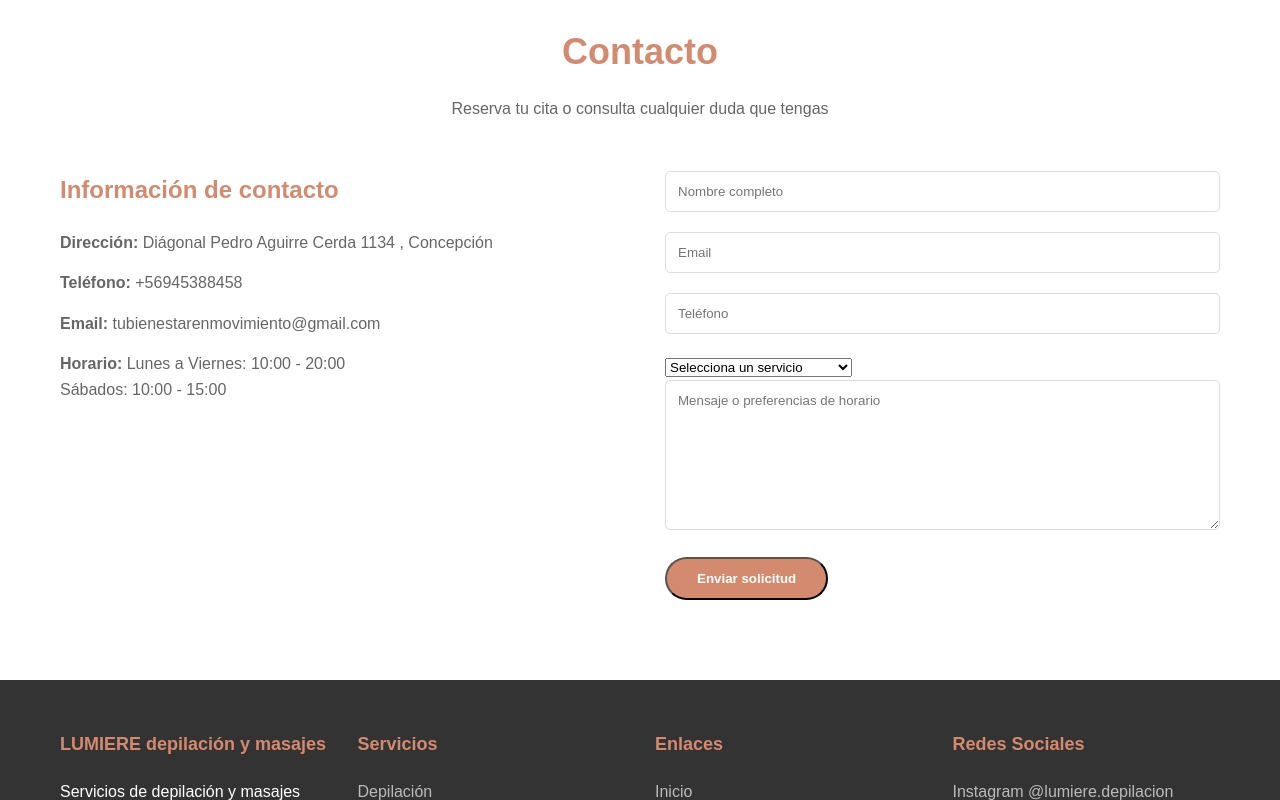
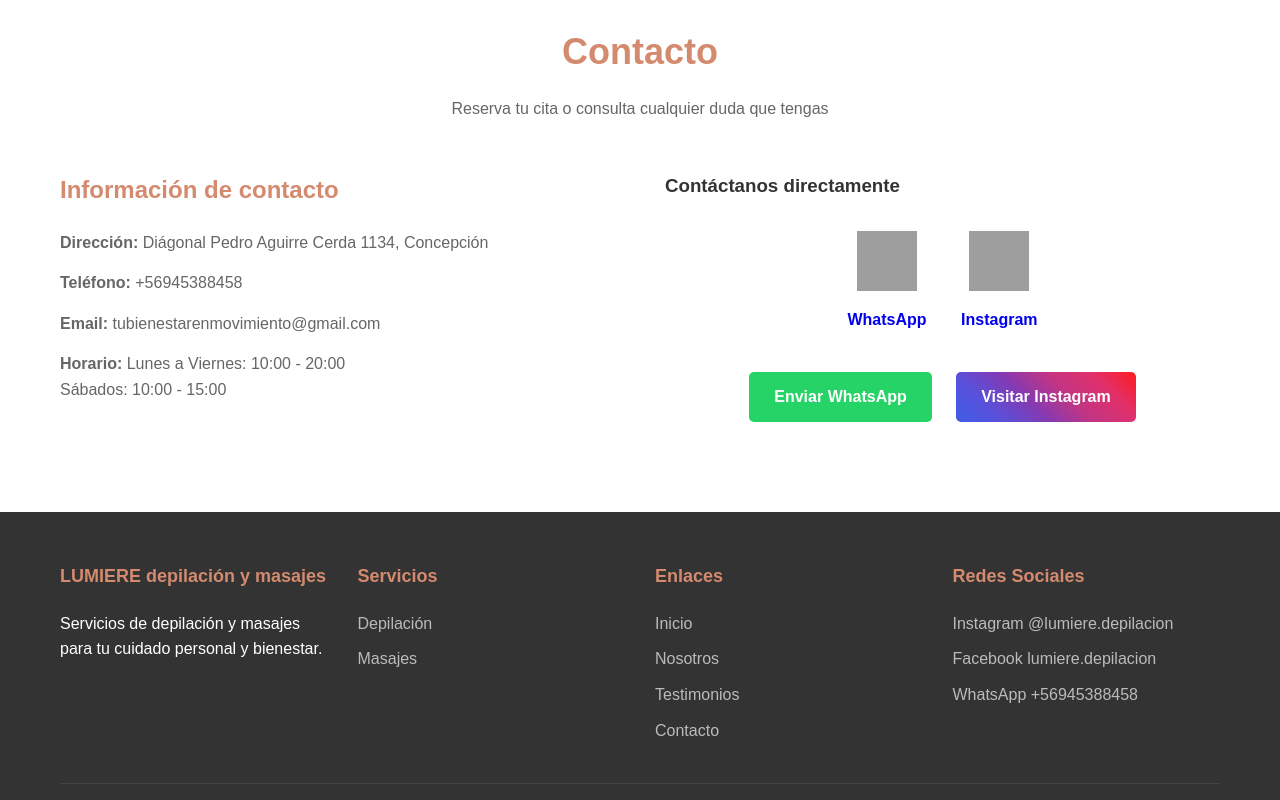
Before and after one commit to Francesca1306/githubpages, a plain HTML site: page index.html in a window 1280 px wide. Shown: the part 3628-4428 px from the top of the page. Drawn offline with Linux system fonts and the light colour scheme; grey boxes are pictures that could not be loaded.

Commit message:
Update index.html

```diff
--- a/index.html
+++ b/index.html
@@ -562,7 +562,7 @@
 
                 <!-- Testimonio 3 -->
                 <div class="testimonial-card">
-                    <p>"Mi primera depilación, quede muy contento y cómodo"</p>
+                    <p>"El servicio me parece excelente, no me dolió nada, te tratan super bien y es todo muy agradable."</p>
                     <div class="client-info">
                         <div class="client-img">
                         </div>
@@ -588,6 +588,7 @@
         </div>
     </section>
 
+
     <!-- Contacto -->
 <section class="contact" id="contacto">
     <div class="container">
@@ -599,34 +600,44 @@
         <div class="contact-container">
             <div class="contact-info">
                 <h3>Información de contacto</h3>
-                    <p><strong>Dirección:</strong> Diágonal Pedro Aguirre Cerda 1134 , Concepción</p>
-                    <p><strong>Teléfono:</strong> +56945388458 </p>
+                <p><strong>Dirección:</strong> Diágonal Pedro Aguirre Cerda 1134, Concepción</p>
+                <p><strong>Teléfono:</strong> +56945388458</p>
                 <p><strong>Email:</strong> tubienestarenmovimiento@gmail.com</p>
                 <p><strong>Horario:</strong> Lunes a Viernes: 10:00 - 20:00<br>Sábados: 10:00 - 15:00</p>
             </div>
 
             <div class="contact-form">
-                    <form>
-                        <input type="text" placeholder="Nombre completo" required>
-                        <input type="email" placeholder="Email" required>
-                        <input type="tel" placeholder="Teléfono">
-                        <select required>
-                            <option value="">Selecciona un servicio</option>
-                            <option>Depilación de piernas</option>
-                            <option>Depilación facial</option>
-                            <option>Depilación cuerpo completo</option>
-                            <option>Rebaje axilas</option>
-                            <option>Depilación de brazos</option>
-                            <option>Masaje descontracturante</option>
-                            <option>Masaje relajante</option>
-                        </select>
-                        <textarea placeholder="Mensaje o preferencias de horario"></textarea>
-                        <button type="submit" class="btn">Enviar solicitud</button>
-                    </form>
+                <h3>Contáctanos directamente</h3>
+
+                <!-- Iconos debajo del título "Contáctanos directamente" -->
+                <div class="social-links" style="text-align: center; margin: 30px 0;">
+                    <a href="https://wa.me/56945388458" target="_blank" style="display: inline-block; margin: 0 15px; text-decoration: none;">
+                        <img src="https://upload.wikimedia.org/wikipedia/commons/6/6b/WhatsApp.svg" alt="WhatsApp" style="width: 60px; height: 60px;">
+                        <span style="display: block; text-align: center; margin-top: 8px; font-weight: bold;">WhatsApp</span>
+                    </a>
+
+                    <a href="https://www.instagram.com/tubienestarenmovimiento/" target="_blank" style="display: inline-block; margin: 0 15px; text-decoration: none;">
+                        <img src="https://upload.wikimedia.org/wikipedia/commons/e/e7/Instagram_logo_2016.svg" alt="Instagram" style="width: 60px; height: 60px;">
+                        <span style="display: block; text-align: center; margin-top: 8px; font-weight: bold;">Instagram</span>
+                    </a>
+                </div>
+
+                <!-- Botones opcionales (puedes eliminar esta parte si solo quieres los iconos) -->
+                <div class="direct-links" style="text-align: center; margin-top: 20px;">
+                    <a href="https://wa.me/56945388458" target="_blank" class="btn" style="display: inline-block; margin: 10px; padding: 12px 25px; background-color: #25D366; color: white; text-decoration: none; border-radius: 5px;">
+                        Enviar WhatsApp
+                    </a>
+                    <a href="https://www.instagram.com/tubienestarenmovimiento/" target="_blank" class="btn" style="display: inline-block; margin: 10px; padding: 12px 25px; background: linear-gradient(45deg, #405DE6, #5851DB, #833AB4, #C13584, #E1306C, #FD1D1D); color: white; text-decoration: none; border-radius: 5px;">
+                        Visitar Instagram
+                    </a>
+                </div>
             </div>
         </div>
     </div>
 </section>
+
+
+
 
     <!-- Footer -->
     <footer>
```
Lines whose indentation alone changed are shown as unchanged.
